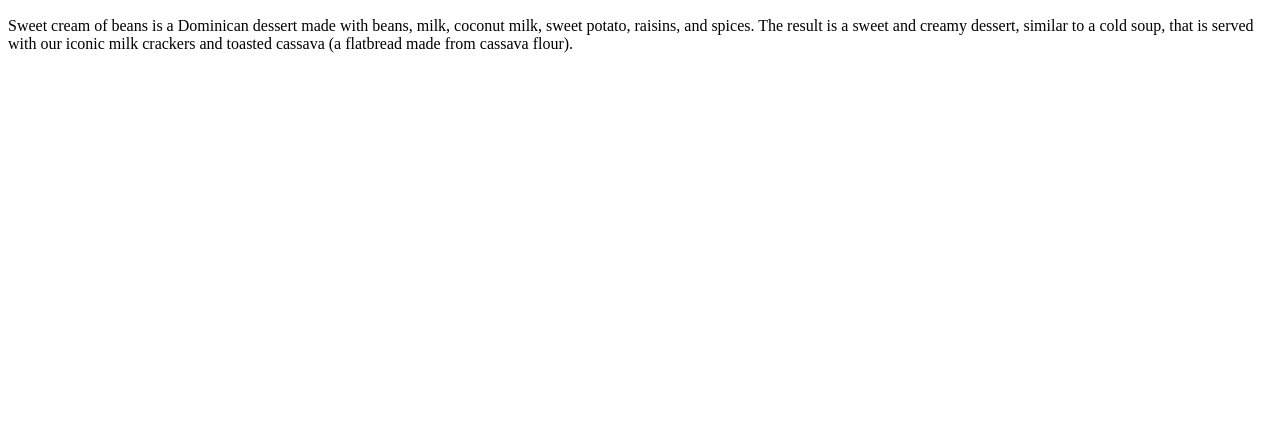
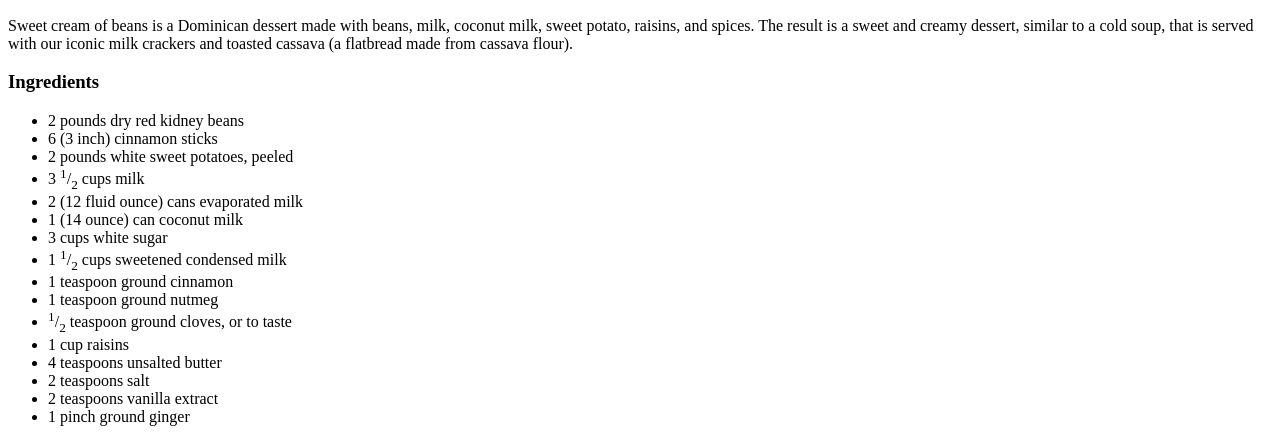
Before and after one commit to MysticalVoid/odin-recipes, a plain HTML site: page recipes/sweetcreamofbeans.html in a window 1280 px wide. Shown: the part 434-876 px from the top of the page. Before the commit the page ends 800 px from the top, so only its background shows below. Drawn offline with Linux system fonts and the light colour scheme.

Commit message:
Add ingredient header and ingredient list

```diff
--- a/recipes/sweetcreamofbeans.html
+++ b/recipes/sweetcreamofbeans.html
@@ -14,5 +14,25 @@
     <p>
         Sweet cream of beans is a Dominican dessert made with beans, milk, coconut milk, sweet potato, raisins, and spices. The result is a sweet and creamy dessert, similar to a cold soup, that is served with our iconic milk crackers and toasted cassava (a flatbread made from cassava flour).
     </p>
+
+    <h3>Ingredients</h3>
+    <ul>
+       <li>2 pounds dry red kidney beans</li>
+       <li>6 (3 inch) cinnamon sticks</li>
+       <li>2 pounds white sweet potatoes, peeled</li>
+       <li>3 <sup>1</sup>/<sub>2</sub> cups milk</li>
+       <li>2 (12 fluid ounce) cans evaporated milk</li>
+       <li>1 (14 ounce) can coconut milk</li>
+       <li>3 cups white sugar</li>
+       <li>1 <sup>1</sup>/<sub>2</sub> cups sweetened condensed milk</li>
+       <li>1 teaspoon ground cinnamon</li>
+       <li>1 teaspoon ground nutmeg</li>
+       <li><sup>1</sup>/<sub>2</sub> teaspoon ground cloves, or to taste</li>
+       <li>1 cup raisins</li>
+       <li>4 teaspoons unsalted butter</li>
+       <li>2 teaspoons salt</li>
+       <li>2 teaspoons vanilla extract</li>
+       <li>1 pinch ground ginger</li>
+    </ul>
 </body>
 </html>
```
